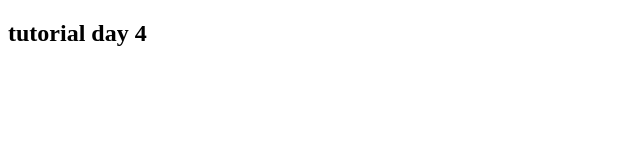
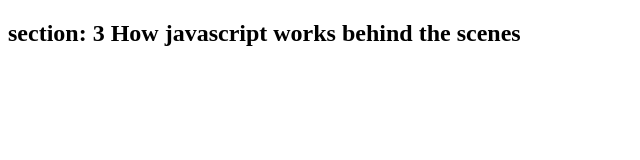
Before and after one commit to AmolShelke2/javascript, a plain HTML site: page tutorialDay4/index.html in a window 1280 px wide. Shown: the whole page, without its empty margins (0-640 px from the left). Drawn offline with Linux system fonts and the light colour scheme.

Commit message:
modified tutorial day 4

```diff
--- a/tutorialDay4/index.html
+++ b/tutorialDay4/index.html
@@ -7,7 +7,7 @@
     <title>tutorial day 4</title>
   </head>
   <body>
-    <h2>tutorial day 4</h2>
+    <h2>section: 3 How javascript works behind the scenes</h2>
 
     <script src="script.js"></script>
   </body>
--- a/tutorialDay4/script.js
+++ b/tutorialDay4/script.js
@@ -21,3 +21,29 @@ has almost nothing to do with java
  ES5 fully supported in all browsers
  Ready to be used today
  */
+
+// hoisting In javascript
+
+/*
+calculateAge(2004);
+
+function calculateAge(year) {
+  console.log(2021 - year);
+}
+
+// function exressions
+
+// this is will not work
+// retirement(2004);
+
+var retirement = function (year) {
+  console.log(65 - (2021 - year));
+};
+
+retirement(2004); //--> this is the correct way to call the function
+*/
+// variables
+
+console.log(age);
+var age = 17;
+console.log(age);
```
